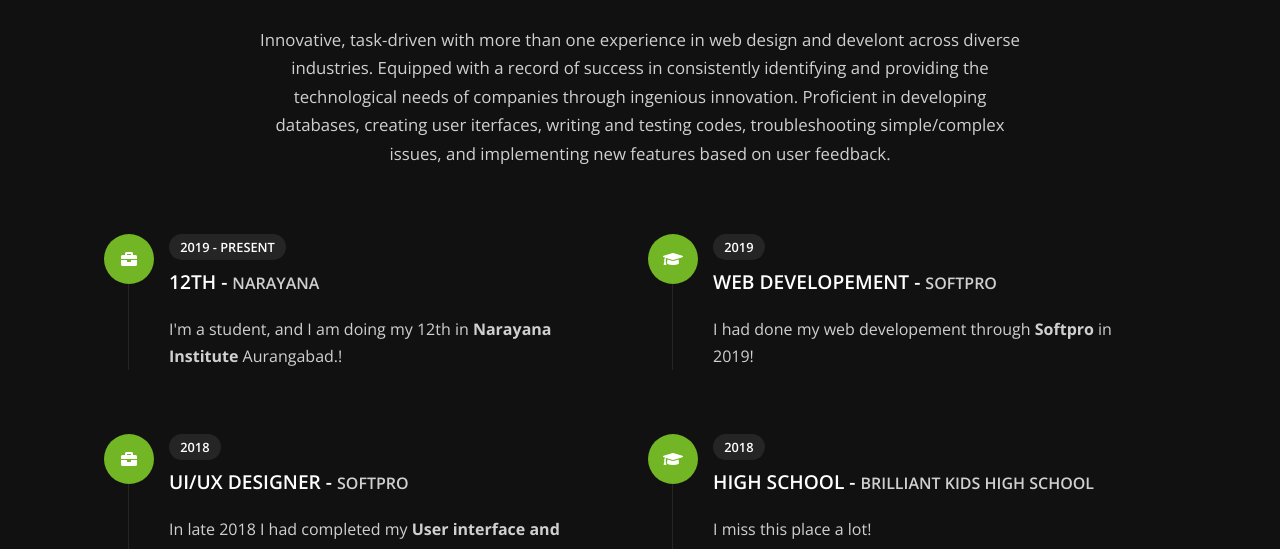
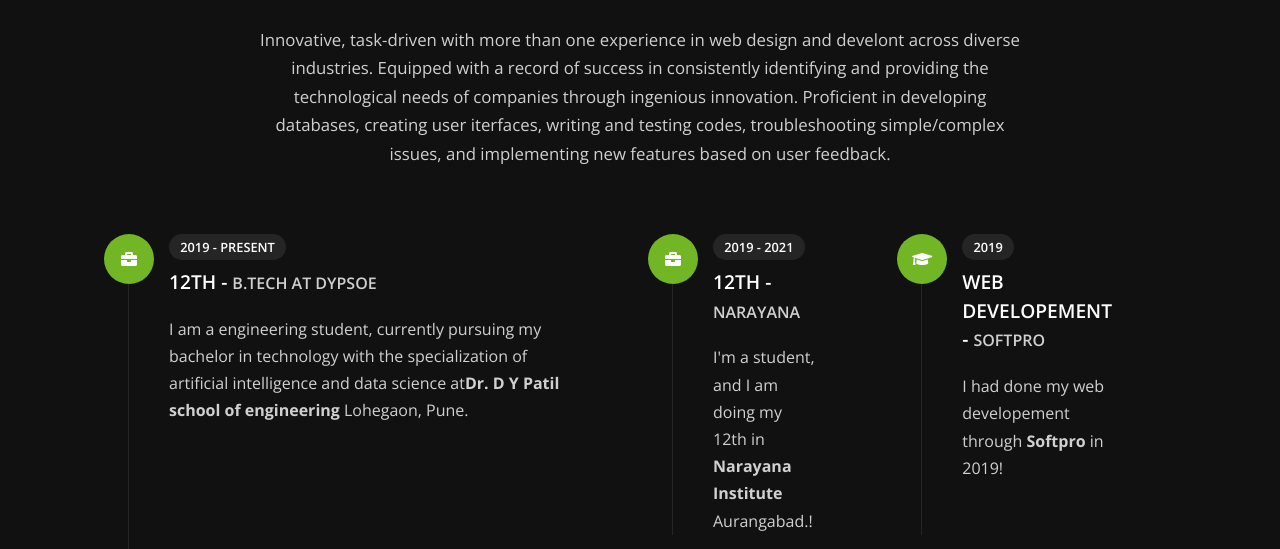
Before and after one commit to Next-Innovation-india/Sankalpportfolio, a plain HTML site: page resume.html in a window 1280 px wide. Shown: the part 251-800 px from the top of the page. Drawn offline with nearby package versions, Linux system fonts and the light colour scheme.

Commit message:
Update resume.html

```diff
--- a/resume.html
+++ b/resume.html
@@ -87,6 +87,16 @@
             <i class = "fas fa-briefcase"></i>
           </div>
           <span>2019 - present</span>
+          <h2>12th - <span>B.tech at DYPSOE</span></h2>
+          <p class = "text">I am a engineering student, currently pursuing my bachelor in technology with the specialization of artificial intelligence and data science at<b>Dr. D Y Patil school of engineering</b> Lohegaon, Pune.</p>
+        </div>
+
+      <div class = "row">
+        <div class = "item">
+          <div class = "icon">
+            <i class = "fas fa-briefcase"></i>
+          </div>
+          <span>2019 - 2021</span>
           <h2>12th - <span>Narayana</span></h2>
           <p class = "text">I'm a student, and I am doing my 12th in <b>Narayana Institute</b> Aurangabad.!</p>
         </div>
```
